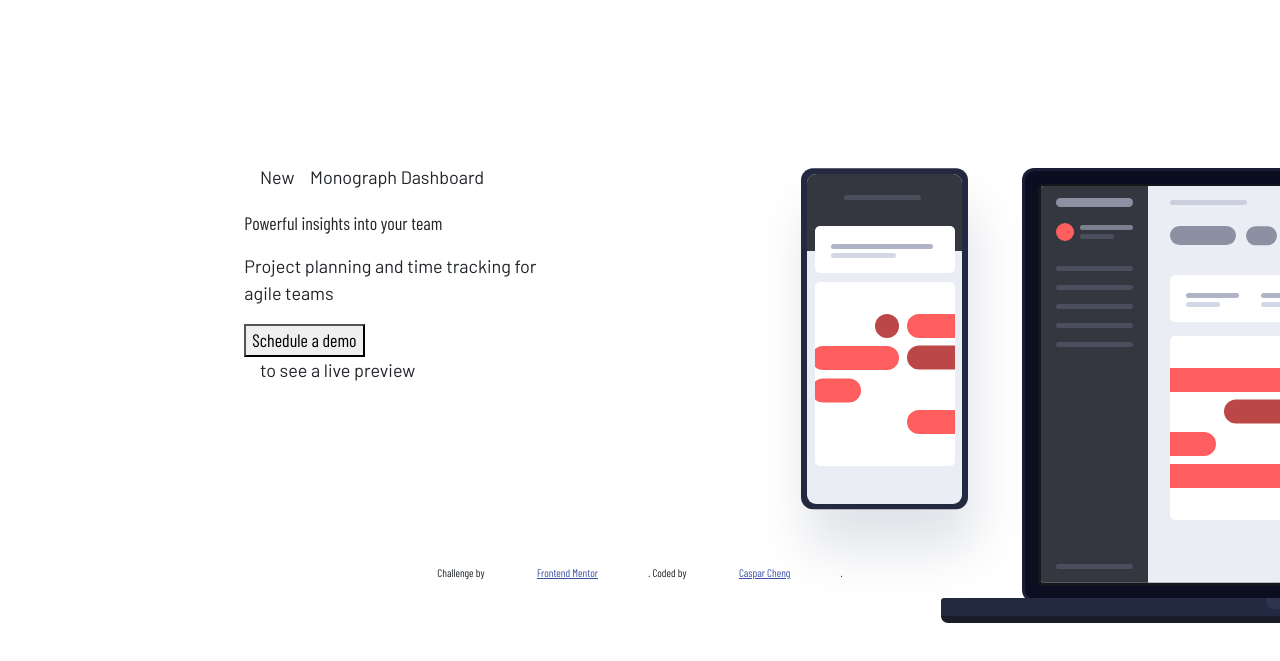
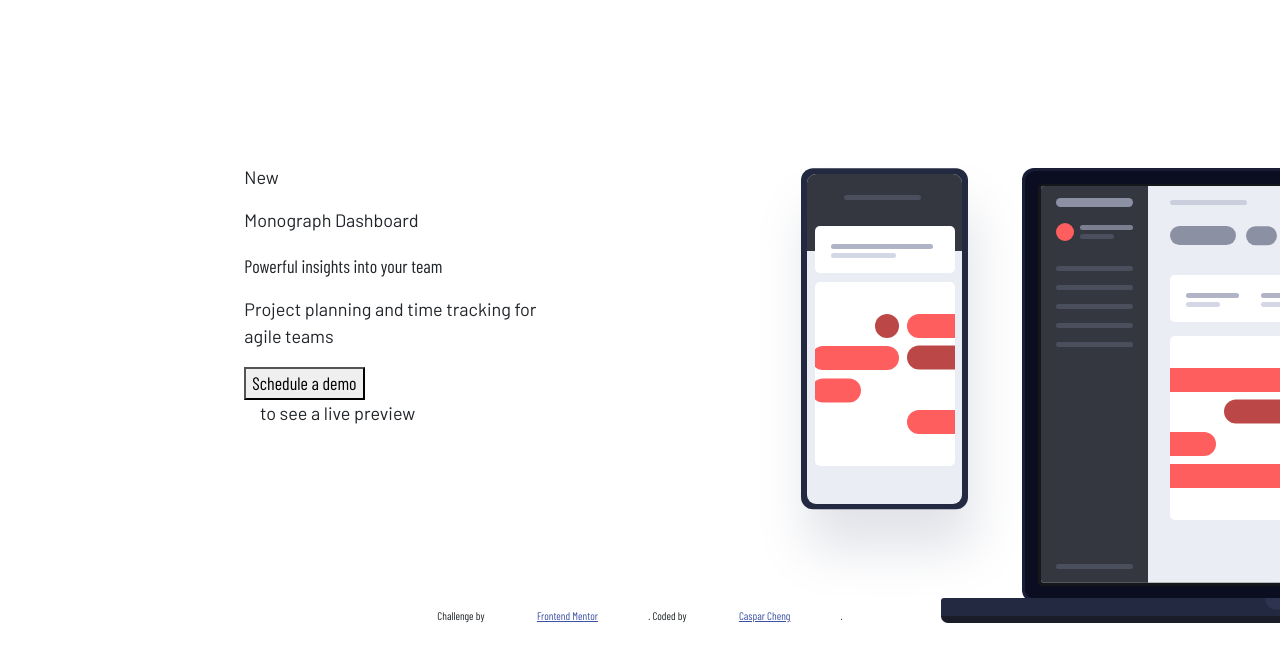
Before and after one commit to Caspar-Cheng/FrontEnd-Praduct-Page, a plain HTML site: page index.html in a window 1280 px wide. Shown: the part 133-794 px from the top of the page. Drawn offline with nearby package versions, Linux system fonts and the light colour scheme.

Commit message:
Update index.html

```diff
--- a/index.html
+++ b/index.html
@@ -51,7 +51,7 @@
     <section class="content">
       <div class="left">
         <div class="header">
-          <p><span>New</span>Monograph Dashboard</p>
+          <p><p class="new">New</p><p class="header-title">Monograph Dashboard</p></p>
         </div>
         <div>
           <p class="first">
```
